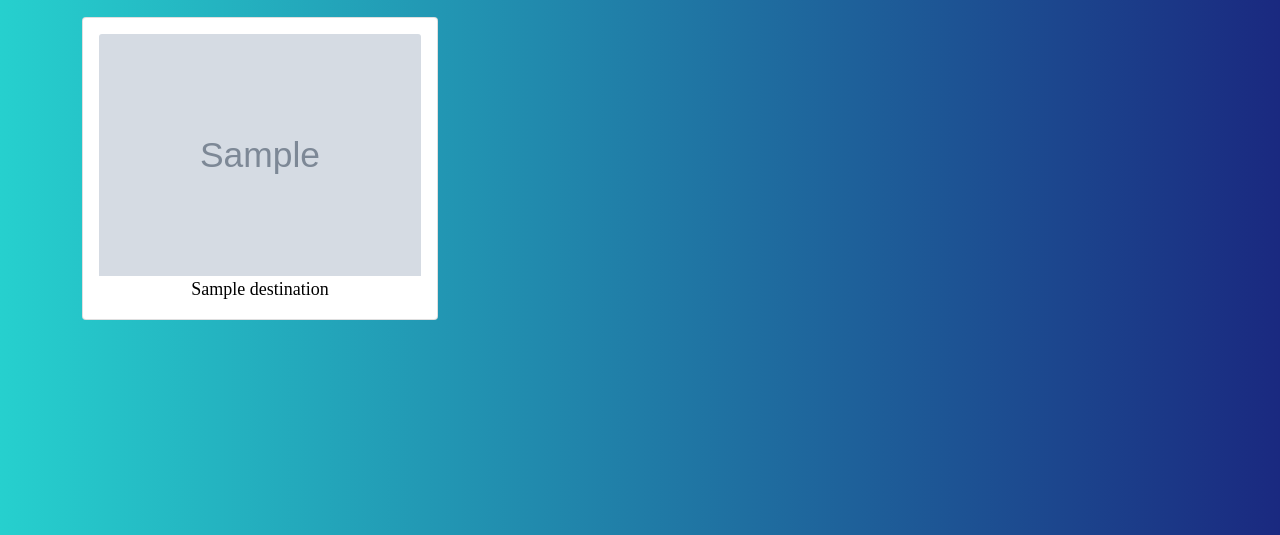
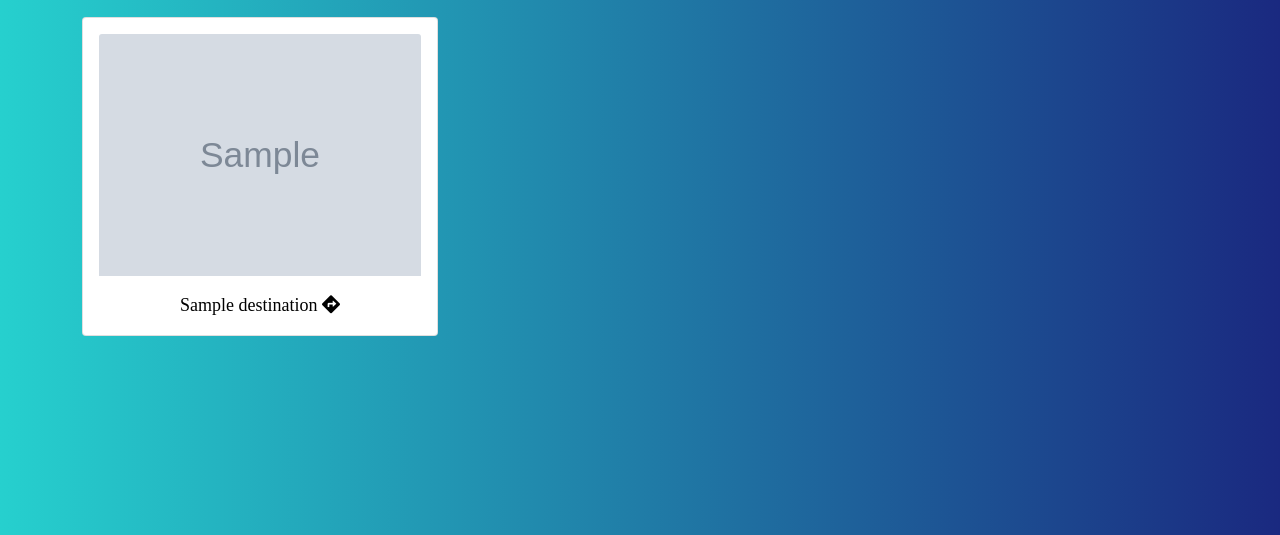
Before and after one commit to jas-sin82/next-destination-club-milestone-3, a Flask app: page /search in a window 1280 px wide. Shown: the part 359-894 px from the top of the page. Run offline with Flask 2, Linux system fonts and the light colour scheme; grey boxes marked "Sample" are stand-in pictures; a database or web service that is not in the repository returns one stand-in record (values such as "Sample title"); some libraries are stand-ins or nearby versions.

Commit message:
Add icon and modified the files

```diff
--- a/static/css/style.css
+++ b/static/css/style.css
@@ -475,14 +475,16 @@ textarea {
     font-family: 'Playfair Display SC', serif;
     text-decoration: none;
 }
+
 .edit-profile-1 {
     color: yellow;
     font-size: 20px;
     font-family: 'Playfair Display SC', serif;
     text-decoration: none;
 }
-.edit-profile-1:hover{
-    color:white;
+
+.edit-profile-1:hover {
+    color: white;
 }
 
 
@@ -508,6 +510,7 @@ textarea {
     font-family: 'Playfair Display SC', serif;
 
 }
+
 .show-text-2 {
     color: black;
     font-size: large;
@@ -515,6 +518,7 @@ textarea {
     font-weight: 400;
     text-decoration: none;
 }
+
 .delete-profile-1 {
 
     font-family: 'Playfair Display SC', serif;
@@ -561,6 +565,12 @@ textarea {
 }
 
 
+/*destination page */
+
+.directions:hover {
+    font-size: 20px;
+
+}
 
 
 
--- a/templates/destinations.html
+++ b/templates/destinations.html
@@ -20,11 +20,11 @@
         <div class="row">
             {% for destination in destinations %}
             <div class=" col-lg-4 col-md-6">
-                <div class=" card card-body mb-5">
-                    <img src="{{ destination.destination_image }}" class="card-img-top" alt="text">
-                    <a class="text-center show-text-2"
+                <div class=" card card-body mb-5  ">
+                    <img src="{{ destination.destination_image }}" class="card-img-top " alt="text">
+                    <a class="text-center show-text-2 mt-3 directions"
                         href="{{url_for('single_destination_page', destination_id=destination._id)}}">
-                        {{ destination.destination_name }} </a>
+                        {{ destination.destination_name }} <i class="fas fa-directions"></i> </a>
                 </div>
             </div>
             {% endfor %}
--- a/templates/edit-categories.html
+++ b/templates/edit-categories.html
@@ -21,7 +21,7 @@
                                         Name</label>
                                 </div>
                             </div>
-                            <div class="d-grid mb-3">
+                            <div class="d-grid mt-3 mb-3">
                                 <button class="btn btn-primary" type="submit">Update Category</button>
                             </div>
                             <p class="mt-2 text-sm"> I change my mind! I dont want update Category?
--- a/templates/manage-categories.html
+++ b/templates/manage-categories.html
@@ -32,7 +32,7 @@
                                 <div class="modal-footer">
                                     <button type="button" class="btn btn-secondary"
                                         data-bs-dismiss="modal">Cancel</button>
-                                    <a class="btn btn-primary " href="">Delete</a>
+                                    <a class="btn btn-primary " href="{{ url_for('remove_category', category_id=category._id) }}" >Delete</a>
                                 </div>
                             </div>
                         </div>
--- a/templates/one-destination.html
+++ b/templates/one-destination.html
@@ -27,7 +27,7 @@
                     {{destination.best_time_to_travel }}</p>
                 <p class="card-text mb-3"><i class="fas fa-pen-alt"></i>
                     {{ destination.destination_description }}</p>
-                <p class="card-text mb-3">{{ destination.created_by }}</p>
+                <p class="card-text mb-3">by:- {{ destination.created_by }}</p>
             </div>
         </div>
     </div>
```
